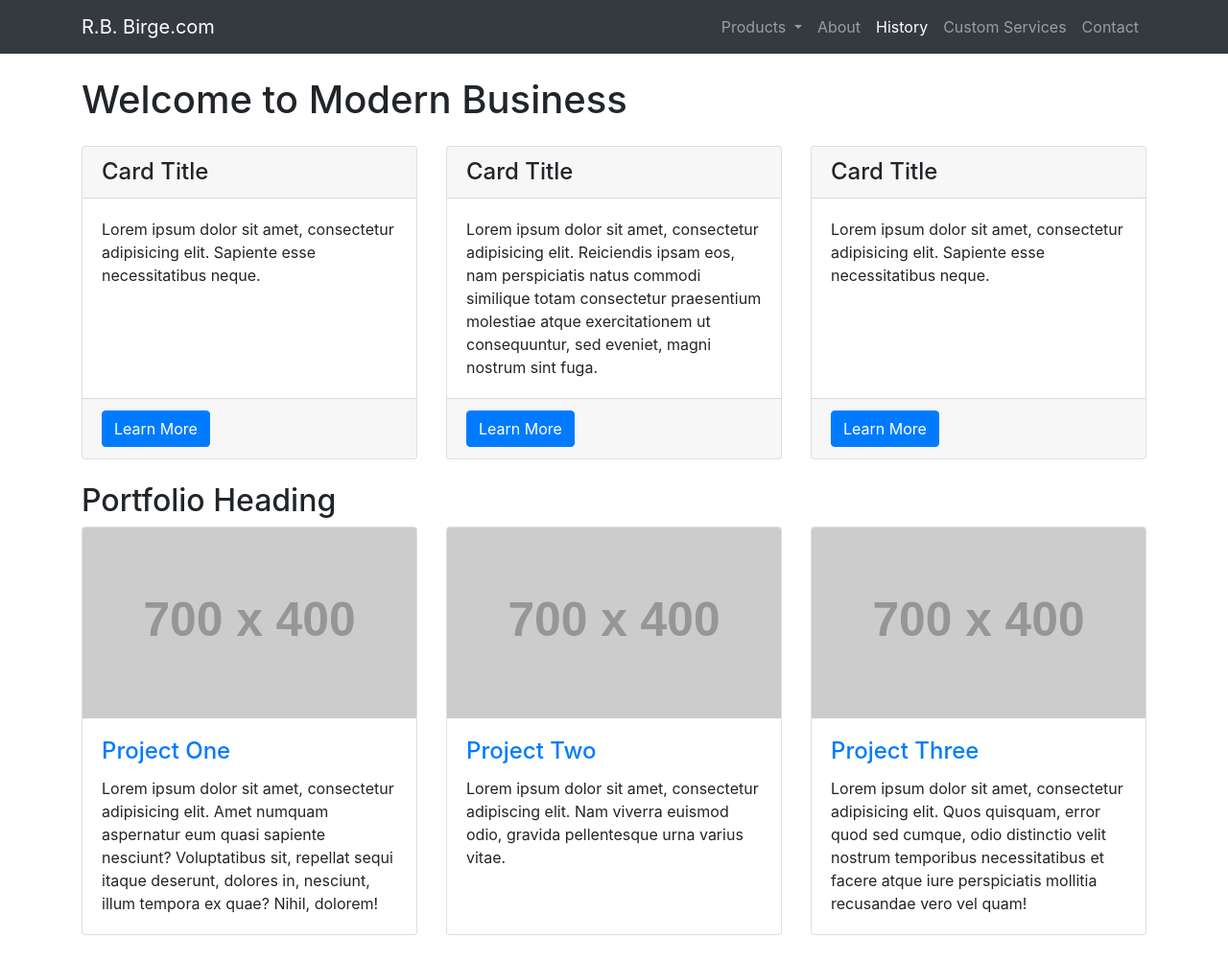
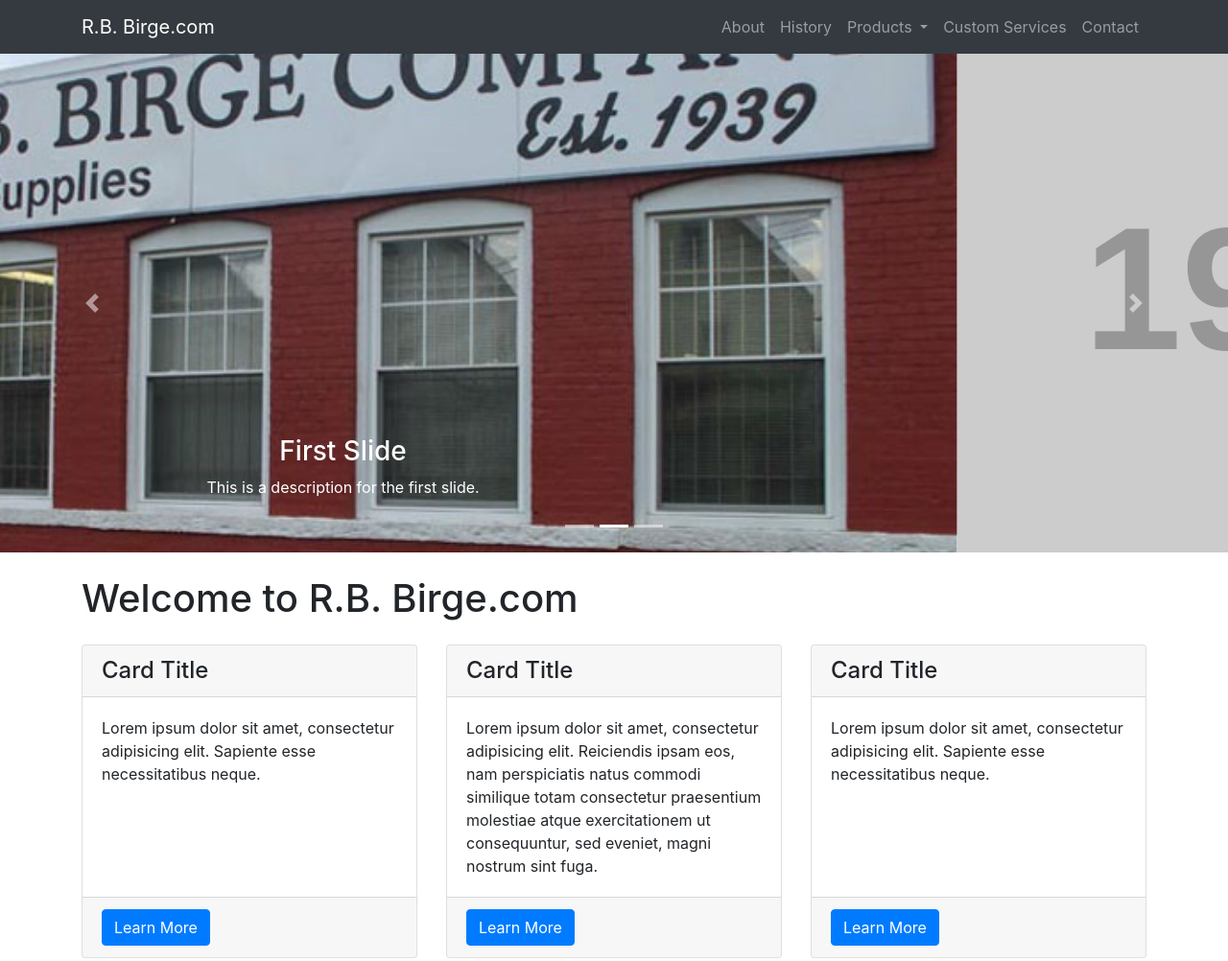
Before and after one commit to rbbirgeco/rbbirgeco.github.io, a website: page index.html in a window 1280 px wide. Shown: the top 1002 px of the page at 96% size. Drawn offline with Linux system fonts and the light colour scheme; placeholder pictures from the web are drawn by us.

Commit message:
goodnight

```diff
--- a/index.html
+++ b/index.html
@@ -8,7 +8,7 @@
     <meta name="description" content="">
     <meta name="author" content="">
 
-    <title>R.B. Birge Company</title>
+    <title>Modern Business - Start Bootstrap Template</title>
 
     <!-- Bootstrap core CSS -->
     <link href="vendor/bootstrap/css/bootstrap.min.css" rel="stylesheet">
@@ -20,8 +20,7 @@
 
   <body>
 
-
-   <!-- Navigation -->
+    <!-- Navigation -->
     <nav class="navbar fixed-top navbar-expand-lg navbar-dark bg-dark fixed-top">
       <div class="container">
      <a class="navbar-brand" href="index.html">R.B. Birge.com</a>
@@ -30,7 +29,15 @@
         </button>
         <div class="collapse navbar-collapse" id="navbarResponsive">
           <ul class="navbar-nav ml-auto">
-             <li class="nav-item dropdown">
+
+<li class="nav-item">
+                <a class="nav-link" href="about.html">About</a>
+        </li>
+<li class="nav-item">
+                <a class="nav-link" href="history.html">History</a>
+        </li>
+
+<li class="nav-item dropdown">
               <a class="nav-link dropdown-toggle" href="#" id="navbarDropdownPortfolio" data-toggle="dropdown" aria-haspopup="true" aria-expanded="false">
                 Products
               </a>
@@ -45,14 +52,7 @@
               </div>
             </li>
 
-        <li class="nav-item">
-                <a class="nav-link" href="about.html">About</a>
-        </li>
-        <li class="nav-item active">
-                <a class="nav-link" href="history.html">History</a>
-        </li>
-
-            <li class="nav-item">
+<li class="nav-item">
               <a class="nav-link" href="services.html">Custom Services</a>
             </li>
             <li class="nav-item">
@@ -63,11 +63,51 @@
       </div>
     </nav>
 
+    <header>
+      <div id="carouselExampleIndicators" class="carousel slide" data-ride="carousel">
+        <ol class="carousel-indicators">
+          <li data-target="#carouselExampleIndicators" data-slide-to="0" class="active"></li>
+          <li data-target="#carouselExampleIndicators" data-slide-to="1"></li>
+          <li data-target="#carouselExampleIndicators" data-slide-to="2"></li>
+        </ol>
+        <div class="carousel-inner" role="listbox">
+          <!-- Slide One - Set the background image for this slide in the line below -->
+          <div class="carousel-item active" style="background-image: url('images/building.jpg')">
+            <div class="carousel-caption d-none d-md-block">
+              <h3>First Slide</h3>
+              <p>This is a description for the first slide.</p>
+            </div>
+          </div>
+          <!-- Slide Two - Set the background image for this slide in the line below -->
+          <div class="carousel-item" style="background-image: url('http://placehold.it/1900x1080')">
+            <div class="carousel-caption d-none d-md-block">
+              <h3>Second Slide</h3>
+              <p>This is a description for the second slide.</p>
+            </div>
+          </div>
+          <!-- Slide Three - Set the background image for this slide in the line below -->
+          <div class="carousel-item" style="background-image: url('http://placehold.it/1900x1080')">
+            <div class="carousel-caption d-none d-md-block">
+              <h3>Third Slide</h3>
+              <p>This is a description for the third slide.</p>
+            </div>
+          </div>
+        </div>
+        <a class="carousel-control-prev" href="#carouselExampleIndicators" role="button" data-slide="prev">
+          <span class="carousel-control-prev-icon" aria-hidden="true"></span>
+          <span class="sr-only">Previous</span>
+        </a>
+        <a class="carousel-control-next" href="#carouselExampleIndicators" role="button" data-slide="next">
+          <span class="carousel-control-next-icon" aria-hidden="true"></span>
+          <span class="sr-only">Next</span>
+        </a>
+      </div>
+    </header>
 
     <!-- Page Content -->
     <div class="container">
 
-      <h1 class="my-4">Welcome to Modern Business</h1>
+      <h1 class="my-4">Welcome to R.B. Birge.com</h1>
 
       <!-- Marketing Icons Section -->
       <div class="row">
```
Also changed, not shown: services.html (+1 -1 lines).
